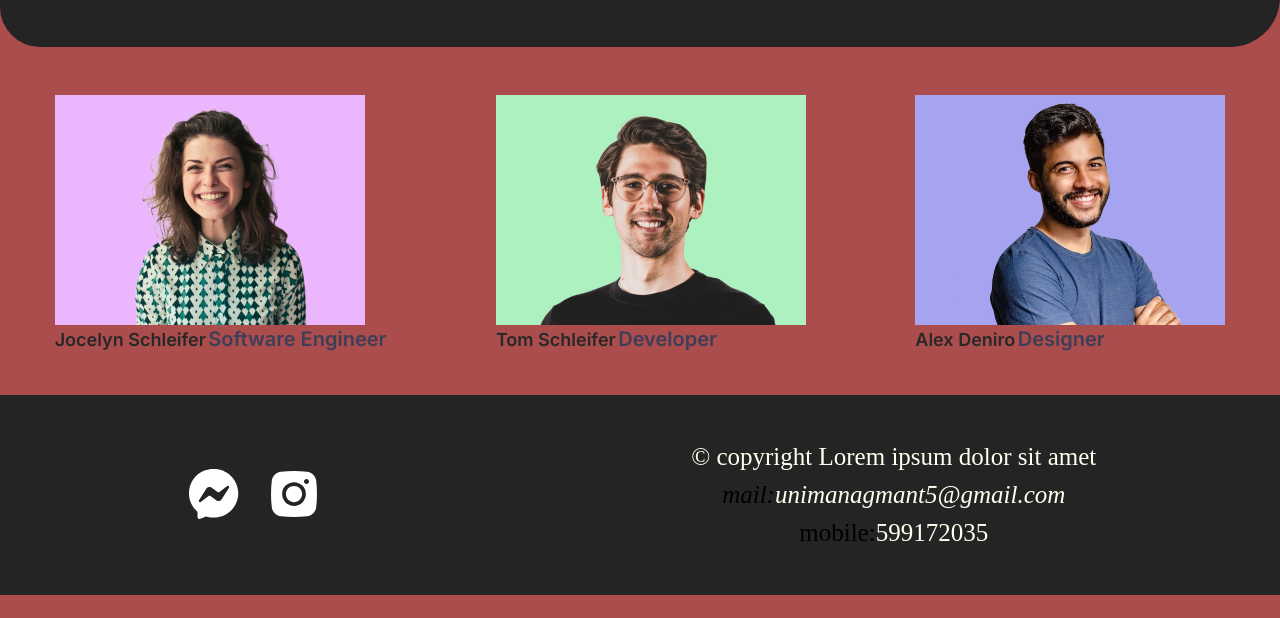
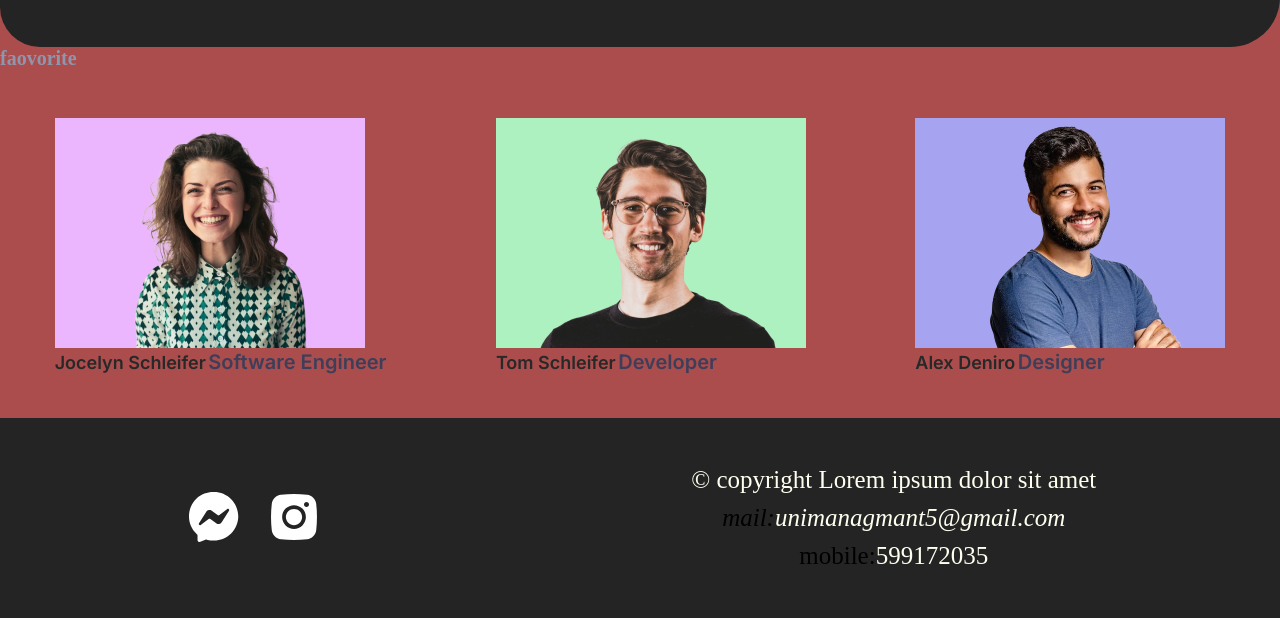
Before and after one commit to sergimandaria/mate, a plain HTML site: page index.html in a window 1280 px wide. Shown: the part 982-1600 px from the top of the page. Before the commit the page ends 1577 px from the top, so only its background shows below. Drawn offline with Linux system fonts and the light colour scheme.

Commit message:
change profile

```diff
--- a/index.html
+++ b/index.html
@@ -61,6 +61,7 @@
                     Practical support for <br> parents and carers.</p>
             </div>
         </section>
+        <h1>faovorite </h1>
         <section class="profiles">
             <article class="pic-1">
                 <img src="assets/pictures/image4.png" alt="engineer">
```
